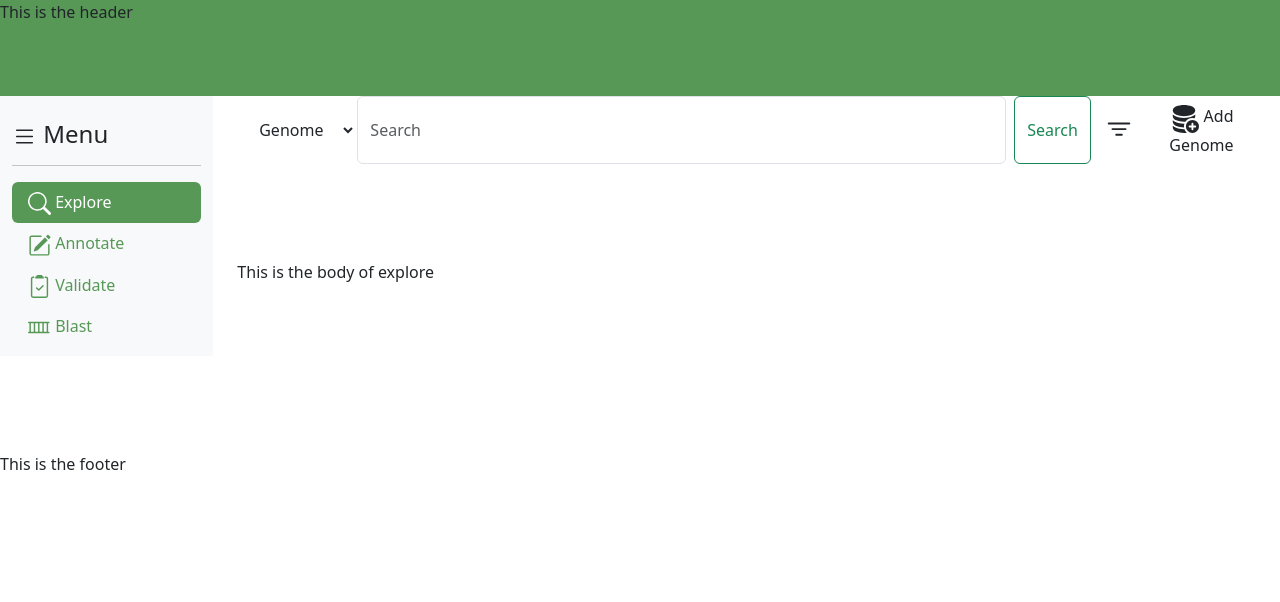
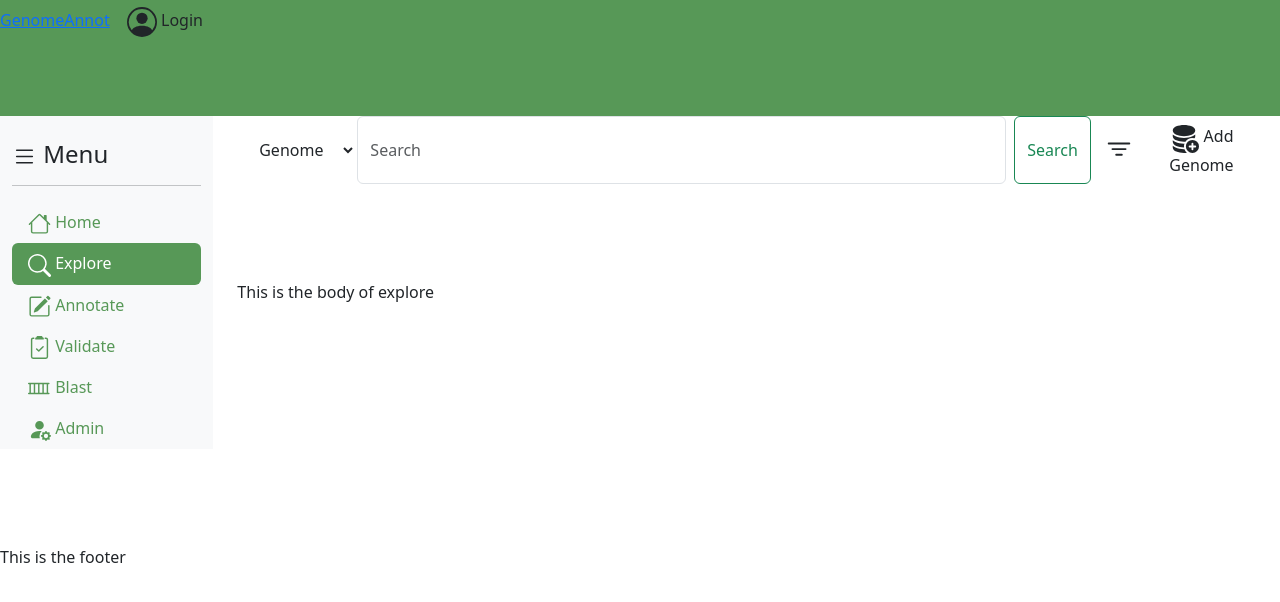
Before and after one commit to anaellle/ProjWeb_GenomeAnnot, a Django app: page /genomeannot/explore/ in a window 1280 px wide. Shown: the top 602 px of the page. Run offline with Django 4.2, Linux system fonts and the light colour scheme.

Commit message:
vue base addgenome, admin, home

```diff
--- a/GenomeAnnot/main/templates/main/main_explore.html
+++ b/GenomeAnnot/main/templates/main/admin/admin_sequence.html
@@ -1,10 +1,15 @@
 {% extends 'main/base.html' %}
+
+<!-- --------------- TABS --------------- -->
+
+{% block  tabs %}
+{% include 'main/admin/tabs_admin.html' %}
+{% endblock %}
 
 <!-- --------------- SEARCHBAR --------------- -->
 
 
 {% block  search %}
-{% include 'main/searchbar_explore.html' %}
 {% endblock %}
 
 
@@ -12,6 +17,6 @@
 
 {% block body %}
     <br><br><br><br>
-    This is the body of explore
+    This is the body of sequence admin.
     <br><br><br><br>
 {% endblock %}
--- a/GenomeAnnot/main/templates/main/main_validate.html
+++ b/GenomeAnnot/main/templates/main/annotate/main_annotate.html
@@ -4,7 +4,7 @@
 
 
 {% block  search %}
-{% include 'main/searchbar_validate.html' %}
+{% include 'main/annotate/searchbar_annotate.html' %}
 {% endblock %}
 
 
@@ -12,6 +12,6 @@
 
 {% block body %}
     <br><br><br><br>
-    This is the body of validate
+    This is the body of annotate
     <br><br><br><br>
 {% endblock %}
--- a/GenomeAnnot/main/templates/main/base.html
+++ b/GenomeAnnot/main/templates/main/base.html
@@ -22,7 +22,40 @@
 
     <!-- --------------- HEADER --------------- -->
    <header>
-       This is the header <br><br><br><br>
+      <a id="nameSite" href="{% url 'main:home' %}">GenomeAnnot</a>
+
+          <!-------------- Login -------------->
+
+            <!-- Button trigger modal -->
+            <button type="button" class="btn " data-bs-toggle="modal" data-bs-target="#LoginModal">
+                <svg xmlns="http://www.w3.org/2000/svg" width="30" height="30" fill="currentColor" class="bi bi-person-circle" viewBox="0 0 16 16">
+                    <path d="M11 6a3 3 0 1 1-6 0 3 3 0 0 1 6 0"/>
+                    <path fill-rule="evenodd" d="M0 8a8 8 0 1 1 16 0A8 8 0 0 1 0 8m8-7a7 7 0 0 0-5.468 11.37C3.242 11.226 4.805 10 8 10s4.757 1.225 5.468 2.37A7 7 0 0 0 8 1"/>
+                  </svg>
+                  <span id="login">Login</span>
+            </button>
+
+            <!-- Modal -->
+            <div class="modal fade" id="LoginModal" tabindex="-1" aria-labelledby="LoginModal" aria-hidden="true">
+                <div class="modal-dialog modal-dialog modal-lg modal-dialog-centered">
+                <div class="modal-content">
+                    <div class="modal-header">
+                    <h1 class="modal-title fs-5" id="exampleModalLabel">Login</h1>
+                    <button type="button" class="btn-close" data-bs-dismiss="modal" aria-label="Close"></button>
+                    </div>
+                    <div class="modal-body">
+                        login windows
+                    </div>
+                    <div class="modal-footer">
+                    <button type="button" class="btn btn-secondary" data-bs-dismiss="modal">Close</button>
+                    <button type="button" class="btn btn-primary">Connection</button>
+                    </div>
+                </div>
+                </div>
+            </div>
+
+
+       <br><br><br><br>
    </header>
 
    <!-- --------------- BODY --------------- -->
@@ -42,6 +75,14 @@
                 <hr>
 
                 <ul class="nav flex-column  nav-pills mb-auto">
+                    <li class="nav-item">
+                        <a class="nav-link {% if active_tab == 'home' %}active{% endif %}" id="nav-home" href="{% url 'main:home' %}">
+                            <svg xmlns="http://www.w3.org/2000/svg" width="23" height="23" fill="currentColor" class="bi bi-house" viewBox="0 0 16 16">
+                                <path d="M8.707 1.5a1 1 0 0 0-1.414 0L.646 8.146a.5.5 0 0 0 .708.708L2 8.207V13.5A1.5 1.5 0 0 0 3.5 15h9a1.5 1.5 0 0 0 1.5-1.5V8.207l.646.647a.5.5 0 0 0 .708-.708L13 5.793V2.5a.5.5 0 0 0-.5-.5h-1a.5.5 0 0 0-.5.5v1.293zM13 7.207V13.5a.5.5 0 0 1-.5.5h-9a.5.5 0 0 1-.5-.5V7.207l5-5z"/>
+                              </svg>
+                            Home
+                        </a>
+                    </li>
                 <li class="nav-item">
                     <a class="nav-link {% if active_tab == 'explore' %}active{% endif %}" id="nav-explore" href="{% url 'main:explore' %}">
                         <svg xmlns="http://www.w3.org/2000/svg" width="23" height="23" fill="currentColor" class="bi bi-search icon" viewBox="0 0 16 16">
@@ -77,6 +118,12 @@
                         Blast
                     </a>
                 </li>
+                <a class="nav-link {% if active_tab == 'admin' %}active{% endif %}" id="nav-admin" href="{% url 'main:genomeAdmin' %}">
+                    <svg xmlns="http://www.w3.org/2000/svg" width="23" height="23" fill="currentColor" class="bi bi-person-fill-gear" viewBox="0 0 16 16">
+                        <path d="M11 5a3 3 0 1 1-6 0 3 3 0 0 1 6 0m-9 8c0 1 1 1 1 1h5.256A4.5 4.5 0 0 1 8 12.5a4.5 4.5 0 0 1 1.544-3.393Q8.844 9.002 8 9c-5 0-6 3-6 4m9.886-3.54c.18-.613 1.048-.613 1.229 0l.043.148a.64.64 0 0 0 .921.382l.136-.074c.561-.306 1.175.308.87.869l-.075.136a.64.64 0 0 0 .382.92l.149.045c.612.18.612 1.048 0 1.229l-.15.043a.64.64 0 0 0-.38.921l.074.136c.305.561-.309 1.175-.87.87l-.136-.075a.64.64 0 0 0-.92.382l-.045.149c-.18.612-1.048.612-1.229 0l-.043-.15a.64.64 0 0 0-.921-.38l-.136.074c-.561.305-1.175-.309-.87-.87l.075-.136a.64.64 0 0 0-.382-.92l-.148-.045c-.613-.18-.613-1.048 0-1.229l.148-.043a.64.64 0 0 0 .382-.921l-.074-.136c-.306-.561.308-1.175.869-.87l.136.075a.64.64 0 0 0 .92-.382zM14 12.5a1.5 1.5 0 1 0-3 0 1.5 1.5 0 0 0 3 0"/>
+                      </svg>
+                    Admin
+                </a>
                 </ul>
             </nav>
 
@@ -84,6 +131,12 @@
             <!----------------------- MAIN ------------------------------>
 
             <main class="col-md-10 ms-sm-auto col-lg-10 px-md-4">
+
+            <!-- ------------- TABS ------------- -->
+
+            {% block  tabs %}
+            {% endblock %}
+
             <!-- ------------- SEARCHBAR ------------- -->
 
             {% block  search %}
--- /dev/null
+++ b/GenomeAnnot/main/templates/main/explore/main_explore.html
@@ -0,0 +1,17 @@
+{% extends 'main/base.html' %}
+
+<!-- --------------- SEARCHBAR --------------- -->
+
+
+{% block  search %}
+{% include 'main/explore/searchbar_explore.html' %}
+{% endblock %}
+
+
+<!-- --------------- CONTENT --------------- -->
+
+{% block body %}
+    <br><br><br><br>
+    This is the body of explore
+    <br><br><br><br>
+{% endblock %}
--- a/GenomeAnnot/main/templates/main/searchbar_explore.html
+++ b/GenomeAnnot/main/templates/main/explore/searchbar_explore.html
@@ -19,11 +19,11 @@
 <!-------------- Add genome -------------->
 
 {% block  otherElementBar %}
-<button type="button" class="btn">
+<a type="button" class="btn" href="{% url 'main:addGenome' %}">
     <svg xmlns="http://www.w3.org/2000/svg" width="30" height="30" fill="currentColor" class="bi bi-database-fill-add" viewBox="0 0 16 16">
         <path d="M12.5 16a3.5 3.5 0 1 0 0-7 3.5 3.5 0 0 0 0 7m.5-5v1h1a.5.5 0 0 1 0 1h-1v1a.5.5 0 0 1-1 0v-1h-1a.5.5 0 0 1 0-1h1v-1a.5.5 0 0 1 1 0M8 1c-1.573 0-3.022.289-4.096.777C2.875 2.245 2 2.993 2 4s.875 1.755 1.904 2.223C4.978 6.711 6.427 7 8 7s3.022-.289 4.096-.777C13.125 5.755 14 5.007 14 4s-.875-1.755-1.904-2.223C11.022 1.289 9.573 1 8 1"/>
         <path d="M2 7v-.839c.457.432 1.004.751 1.49.972C4.722 7.693 6.318 8 8 8s3.278-.307 4.51-.867c.486-.22 1.033-.54 1.49-.972V7c0 .424-.155.802-.411 1.133a4.51 4.51 0 0 0-4.815 1.843A12 12 0 0 1 8 10c-1.573 0-3.022-.289-4.096-.777C2.875 8.755 2 8.007 2 7m6.257 3.998L8 11c-1.682 0-3.278-.307-4.51-.867-.486-.22-1.033-.54-1.49-.972V10c0 1.007.875 1.755 1.904 2.223C4.978 12.711 6.427 13 8 13h.027a4.55 4.55 0 0 1 .23-2.002m-.002 3L8 14c-1.682 0-3.278-.307-4.51-.867-.486-.22-1.033-.54-1.49-.972V13c0 1.007.875 1.755 1.904 2.223C4.978 15.711 6.427 16 8 16c.536 0 1.058-.034 1.555-.097a4.5 4.5 0 0 1-1.3-1.905"/>
     </svg>
     Add Genome
-</button>
+</a>
 {% endblock %}
--- a/GenomeAnnot/main/urls.py
+++ b/GenomeAnnot/main/urls.py
@@ -3,8 +3,13 @@ from . import views
 
 app_name = "main"
 urlpatterns = [
+    path("", views.home, name="home"),
     path("explore/", views.explore, name="explore"),
     path("annotate/", views.annotate, name="annotate"),
     path("validate/", views.validate, name="validate"),
     path("blast/", views.blast, name="blast"),
+    path("admin/genome/", views.genomeAdmin, name="genomeAdmin"),
+    path("admin/sequence/", views.sequenceAdmin, name="sequenceAdmin"),
+    path("admin/account/", views.accountAdmin, name="accountAdmin"),
+    path("addGenome", views.addGenome, name="addGenome"),
 ]
--- a/GenomeAnnot/main/views.py
+++ b/GenomeAnnot/main/views.py
@@ -1,22 +1,45 @@
 from django.shortcuts import render
 
 
-# Create your views here.
+def home(request):
+    context = {"active_tab": "home"}
+    return render(request, "main/home.html", context)
+
+
 def explore(request):
     context = {"active_tab": "explore"}
-    return render(request, "main/main_explore.html", context)
+    return render(request, "main/explore/main_explore.html", context)
 
 
 def annotate(request):
     context = {"active_tab": "annotate"}
-    return render(request, "main/main_annotate.html", context)
+    return render(request, "main/annotate/main_annotate.html", context)
 
 
 def validate(request):
     context = {"active_tab": "validate"}
-    return render(request, "main/main_validate.html", context)
+    return render(request, "main/validate/main_validate.html", context)
 
 
 def blast(request):
     context = {"active_tab": "blast"}
-    return render(request, "main/main_blast.html", context)
+    return render(request, "main/blast/main_blast.html", context)
+
+
+def genomeAdmin(request):
+    context = {"active_tab": "admin", "active_tab_admin": "genome"}
+    return render(request, "main/admin/admin_genome.html", context)
+
+
+def sequenceAdmin(request):
+    context = {"active_tab": "admin", "active_tab_admin": "sequence"}
+    return render(request, "main/admin/admin_sequence.html", context)
+
+
+def accountAdmin(request):
+    context = {"active_tab": "admin", "active_tab_admin": "account"}
+    return render(request, "main/admin/admin_account.html", context)
+
+
+def addGenome(request):
+    return render(request, "main/addGenome/addGenome.html")
```
Also changed, not shown: GenomeAnnot/main/templates/main/addGenome/addGenome.html (added, +9 -0 lines), GenomeAnnot/main/templates/main/admin/admin_account.html (added, +22 -0 lines), GenomeAnnot/main/templates/main/admin/admin_genome.html (renamed from GenomeAnnot/main/templates/main/main_annotate.html, +7 -2 lines), GenomeAnnot/main/templates/main/admin/tabs_admin.html (added, +9 -0 lines), GenomeAnnot/main/templates/main/home.html (added, +10 -0 lines), GenomeAnnot/main/templates/main/validate/main_validate.html (added, +17 -0 lines), GenomeAnnot/main/tests.py (+92 -4 lines), GenomeAnnot/main/templates/main/annotate/searchbar_annotate.html (renamed from GenomeAnnot/main/templates/main/searchbar_annotate.html), GenomeAnnot/main/templates/main/blast/main_blast.html (renamed from GenomeAnnot/main/templates/main/main_blast.html), GenomeAnnot/main/templates/main/validate/searchbar_validate.html (renamed from GenomeAnnot/main/templates/main/searchbar_validate.html).
